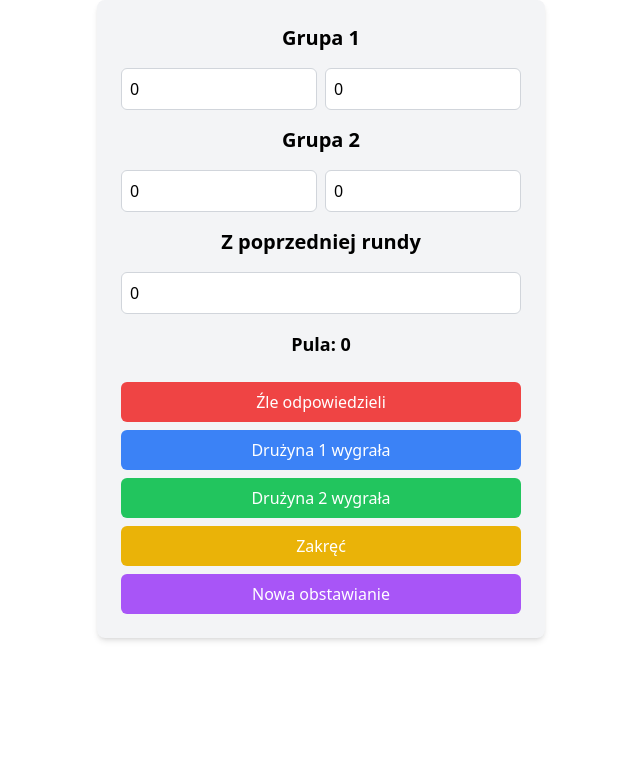
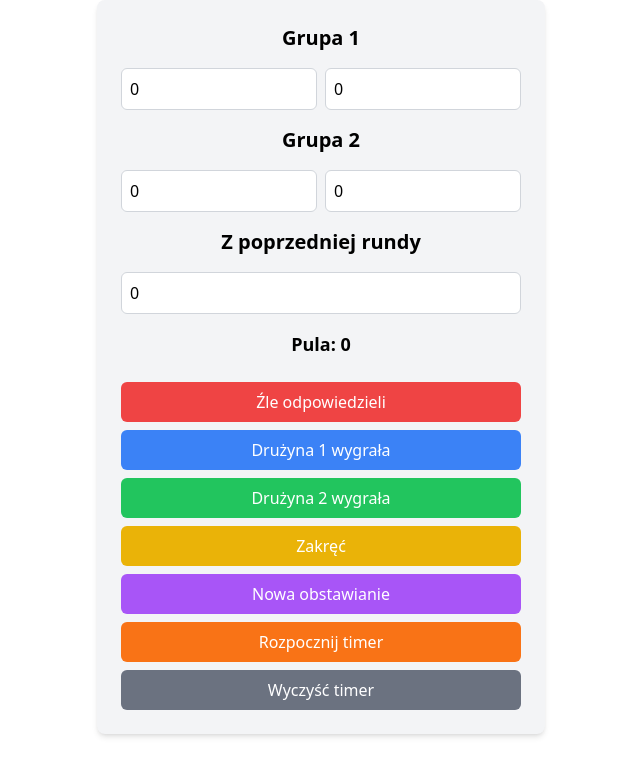
Before and after one commit to Norbiros/CashBattle, a SvelteKit app: page / in a window 1280 px wide. Shown: the top 776 px of the page, without its empty margins (319-959 px from the left). Built offline with nearby package versions, Linux system fonts and the light colour scheme.

Commit message:
feat: Timer feature

```diff
--- a/src/components/Wheel.svelte
+++ b/src/components/Wheel.svelte
@@ -80,11 +80,10 @@
 		});
 	});
 
-	let oldSpin = false;
+	let oldSpin = $points.spin;
 
 	$: if ($points.spin !== oldSpin) {
 		oldSpin = $points.spin;
-		console.log($points.spin);
 		spinEl.click();
 	}
 </script>
@@ -121,7 +120,7 @@
         margin: -10%;
         background: #fff;
         color: #fff;
-        box-shadow: 0 0 0 8px currentColor, 0 0px 15px 5px rgba(0, 0, 0, 0.6);
+        box-shadow: 0 0 0 8px currentColor, 0 0 15px 5px rgba(0, 0, 0, 0.6);
         border-radius: 50%;
         transition: 0.1s;
     }
--- a/src/routes/+page.svelte
+++ b/src/routes/+page.svelte
@@ -1,10 +1,11 @@
-<script>
+<script lang="ts">
 	import { points } from "../stores/points";
 	import { browser } from '$app/environment';
 
+	let timerInterval: number | undefined = undefined;
 
 	function updatePoints() {
-		if (browser && $points !== null) {
+		if (browser) {
 			localStorage.setItem("data", JSON.stringify($points));
 		}
 	}
@@ -43,6 +44,29 @@
 		$points.team_two_bidding = 5;
 		updatePoints()
 	}
+
+	function startTimer() {
+		$points.time = 60;
+		updatePoints();
+
+		if (timerInterval) clearInterval(timerInterval);
+
+		timerInterval = setInterval(() => {
+			if ($points.time > 0) {
+				$points.time -= 1;
+				updatePoints();
+			} else {
+				clearInterval(timerInterval);
+			}
+		}, 1000);
+	}
+
+	function clearTimer() {
+		clearInterval(timerInterval);
+		timerInterval = undefined;
+		$points.time = 0;
+		updatePoints();
+	}
 </script>
 
 <div class="p-6 bg-gray-100 max-w-md mx-auto rounded-lg shadow-md">
@@ -73,5 +97,7 @@
 		<button on:click={teamTwoWon} class="w-full py-2 bg-green-500 text-white rounded-md hover:bg-green-600">Drużyna 2 wygrała</button>
 		<button on:click={spin} class="w-full py-2 bg-yellow-500 text-white rounded-md hover:bg-yellow-600">Zakręć</button>
 		<button on:click={newBidding} class="w-full py-2 bg-purple-500 text-white rounded-md hover:bg-purple-600">Nowa obstawianie</button>
+		<button on:click={startTimer} class="w-full py-2 bg-orange-500 text-white rounded-md hover:bg-orange-600">Rozpocznij timer</button>
+		<button on:click={clearTimer} class="w-full py-2 bg-gray-500 text-white rounded-md hover:bg-gray-600">Wyczyść timer</button>
 	</div>
 </div>
--- a/src/routes/points/+page.svelte
+++ b/src/routes/points/+page.svelte
@@ -10,12 +10,15 @@
 			<h1>powered by CrabCraft</h1>
 		</div>
 		<Wheel />
+		{#if $points.time !== 0}
+			<span>Czas na odpowiedź: <strong class="font-bold">{$points.time}</strong></span>
+		{/if}
 		<table class="min-w-full text-center table-auto border border-gray-700 mt-3">
 			<thead>
 				<tr>
 					<th class="px-4 py-2 text-lg font-semibold border-b border-gray-700"></th>
-					<th class="px-4 py-2 text-lg font-semibold border-b border-gray-700">Drużyna 1</th>
-					<th class="px-4 py-2 text-lg font-semibold border-b border-gray-700">Drużyna 2</th>
+					<th class="px-4 py-2 text-lg font-semibold border-b border-gray-700">Grupa 1</th>
+					<th class="px-4 py-2 text-lg font-semibold border-b border-gray-700">Grupa 2</th>
 				</tr>
 			</thead>
 			<tbody>
--- a/src/stores/points.ts
+++ b/src/stores/points.ts
@@ -7,17 +7,21 @@ interface Points {
   team_two_points: number
   team_two_bidding: number
   stakes_previous_round: number
+  time: number
   spin: boolean
 }
 
-export const points = writable<Points>({
+const defaultPoints: string = JSON.stringify({
   team_one_points: 0,
   team_one_bidding: 0,
   team_two_points: 0,
   team_two_bidding: 0,
   stakes_previous_round: 0,
+  time: 0,
   spin: false,
 });
+
+export const points = writable<Points>(browser ? JSON.parse(localStorage.getItem("data") || defaultPoints) : defaultPoints);
 
 if (browser) {
   window.addEventListener("storage", (event) => {
```
